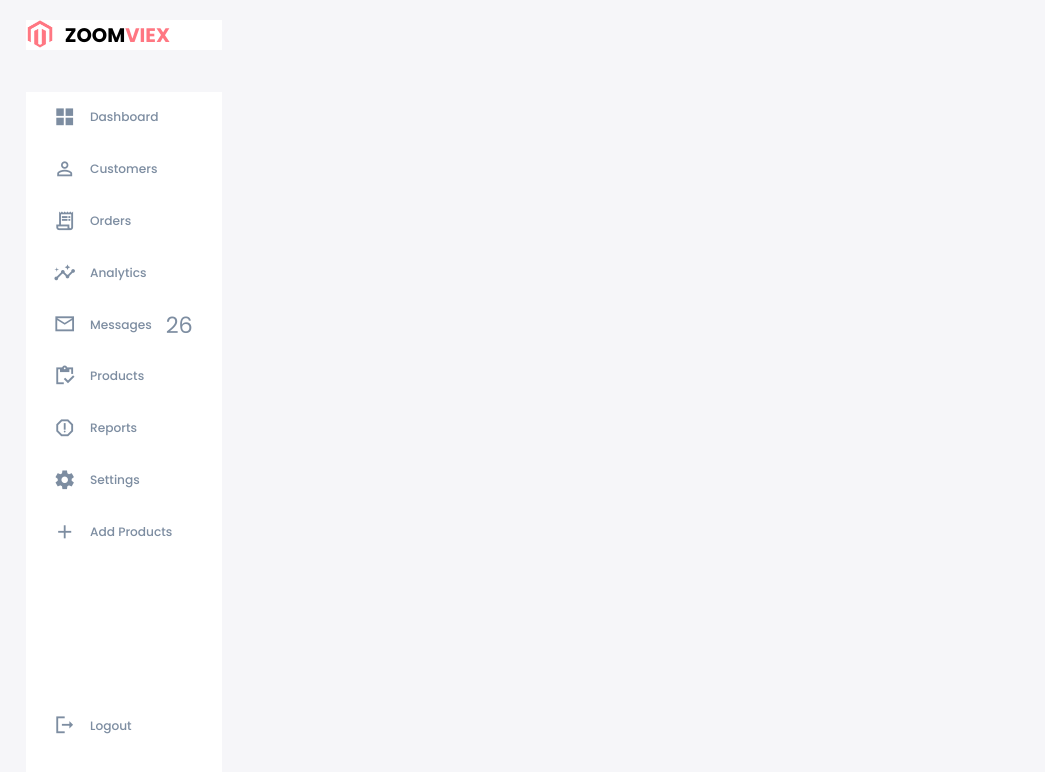
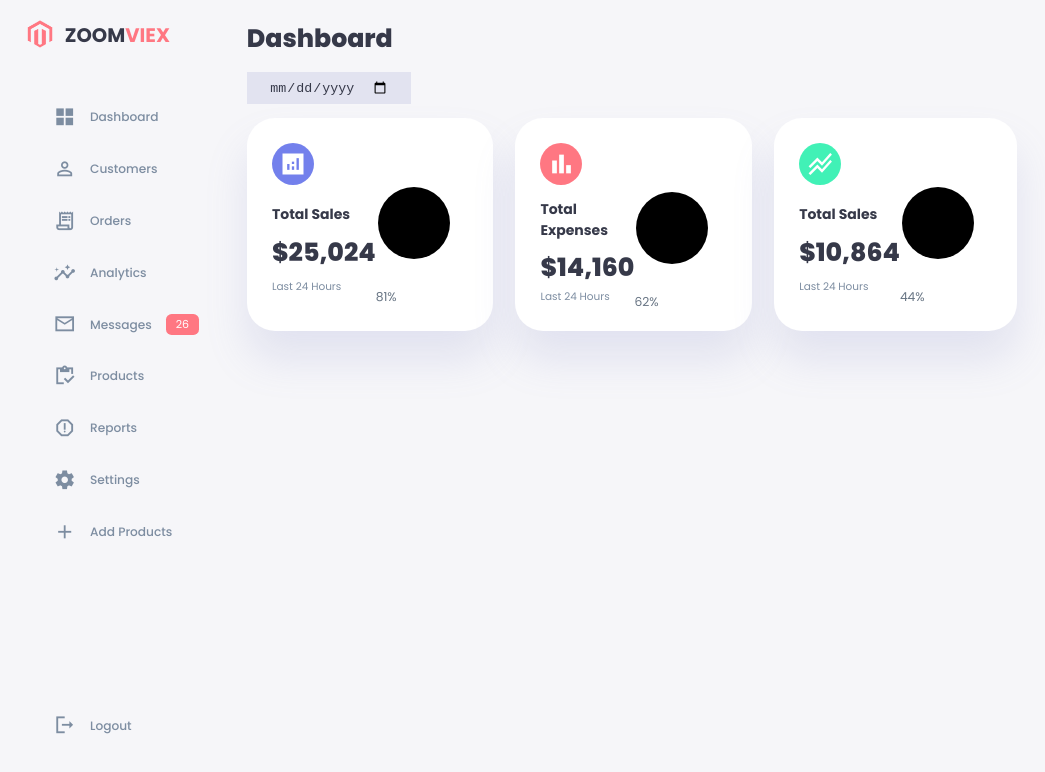
Before and after one commit to viniciusagvaz/responsive-admin-dashboard, a plain HTML site: page index.html in a window 1280 px wide. Shown: the whole page, without its empty margins (0-1045 px from the left). Drawn offline with Linux system fonts and the light colour scheme.

Commit message:
sidebar completed

```diff
--- a/index.html
+++ b/index.html
@@ -22,7 +22,9 @@
 				</div>
 
 				<div class="sidebar">
-					<a href="">
+					<a
+						href="
+          ">
 						<span class="material-icons-sharp">grid_view</span>
 						<h3>Dashboard</h3>
 					</a>
@@ -37,7 +39,7 @@
 						<h3>Orders</h3>
 					</a>
 
-					<a href="">
+					<a href="" class="">
 						<span class="material-icons-sharp">insights</span>
 						<h3>Analytics</h3>
 					</a>
@@ -74,8 +76,82 @@
 					</a>
 				</div>
 			</aside>
+			<!-------------- END ASIDE -------------->
+
+			<main>
+				<h1>Dashboard</h1>
+
+				<div class="date">
+					<input type="date" />
 				</div>
 
+				<div class="insights">
+					<div class="sales">
+						<span class="material-icons-sharp">analytics</span>
+						<div class="middle">
+							<div class="left">
+								<h3>Total Sales</h3>
+								<h1>$25,024</h1>
+							</div>
+
+							<div class="progress">
+								<svg>
+									<circle cx="38" cy="38" r="36"></circle>
+								</svg>
+								<div class="number">
+									<p>81%</p>
+								</div>
+							</div>
+						</div>
+						<small class="text-muted">Last 24 Hours</small>
+					</div>
+
+					<!-------------- END OF SALES -------------->
+
+					<div class="expenses">
+						<span class="material-icons-sharp">bar_chart</span>
+						<div class="middle">
+							<div class="left">
+								<h3>Total Expenses</h3>
+								<h1>$14,160</h1>
+							</div>
+
+							<div class="progress">
+								<svg>
+									<circle cx="38" cy="38" r="36"></circle>
+								</svg>
+								<div class="number">
+									<p>62%</p>
+								</div>
+							</div>
+						</div>
+						<small class="text-muted">Last 24 Hours</small>
+					</div>
+
+					<!-------------- END OF EXPENSES -------------->
+					<div class="income">
+						<span class="material-icons-sharp">stacked_line_chart</span>
+						<div class="middle">
+							<div class="left">
+								<h3>Total Sales</h3>
+								<h1>$10,864</h1>
+							</div>
+
+							<div class="progress">
+								<svg>
+									<circle cx="38" cy="38" r="36"></circle>
+								</svg>
+								<div class="number">
+									<p>44%</p>
+								</div>
+							</div>
+						</div>
+						<small class="text-muted">Last 24 Hours</small>
+					</div>
+					<!-------------- END OF INCOME -------------->
+				</div>
+			</main>
+		</div>
 		<script src="app.js"></script>
 	</body>
 </html>
--- a/style.css
+++ b/style.css
@@ -7,6 +7,7 @@
   --color-warning: #ffbb55;
   --color-info-dark: #7d8da1;
   --color-info-light: #dce1eb;
+  --color-white: #ffffff;
   --color-dark: #363949;
   --color-light: rgba(132, 139, 200, 0.18);
   --color-primary-variant: #111e88;
@@ -45,6 +46,7 @@ body {
   font-family: poppins, sans-serif;
   font-size: 0.88rem;
   background: var(--color-background);
+  color: var(--color-dark);
   user-select: none;
   overflow-x: hidden;
 }
@@ -131,7 +133,6 @@ aside {
 }
 
 aside .top {
-  background: white;
   display: flex;
   align-items: center;
   justify-content: space-between;
@@ -156,7 +157,6 @@ aside .close {
 /* ================= SIDEBAR =================   */
 
 aside .sidebar {
-  background: white;
   display: flex;
   flex-direction: column;
   height: 86vh;
@@ -181,6 +181,7 @@ aside .sidebar  a {
 
 aside .sidebar a span {
   font-size: 1.6rem;
+  transition: all 300ms ease;
 }
 
 aside .sidebar a:last-child {
@@ -188,3 +189,115 @@ aside .sidebar a:last-child {
   bottom: 2rem;
   width: 100%;
 }
+
+aside .sidebar a.active{
+  background: var(--color-light) ;
+  color: var(--color-primary);
+  margin-left: 0;
+}
+
+aside .sidebar a.active:before{
+  content: '';
+  width: 6px;
+  height: 100%;
+  background: var(--color-primary)
+}
+
+aside .sidebar a.active span{
+  color: var(--color-primary);
+  margin-left: calc(1rem - 3px);
+}
+
+aside .sidebar a:hover{
+  color: var(--color-primary);
+}
+
+aside .sidebar a:hover span{
+  margin-left: 1rem;
+}
+
+aside .sidebar .message-count{
+  background: var(--color-danger);
+  color: var(--color-white);
+  padding: 2px 10px;
+  font-size: 11px;
+  border-radius: var(--border-radius-1);
+}
+
+/* ================= MAIN =================   */
+
+main{
+  margin-top: 1.4rem;
+}
+
+main .date{
+  display: inline-block;
+  background: var(--color-light);
+  border: var(--border-radius-1);
+  margin-top: 1rem;
+  padding: 0.5rem 1.6rem;
+}
+
+main .date input[type='date']{
+  background: transparent;
+  color: var(--color-dark);
+}
+
+main .insights{
+  display: grid;
+  grid-template-columns: repeat(3, 1fr);
+  gap: 1.6rem;
+}
+
+main .insights > div{
+  background: var(--color-white);
+  padding: var(--card-padding);
+  border-radius: var(--card-border-radius);
+  margin-top: 1rem;
+  box-shadow: var(--box-shadow);
+  transition: all 300ms ease;
+}
+
+
+main .insights > div:hover{
+  box-shadow: none;
+}
+
+main .insights > div span{
+  background: var(--color-primary);
+  padding: 0.5rem;
+  border-radius: 50%;
+  color: var(--color-white);
+  font-size: 2rem;
+}
+
+main .insights > div.expenses span{
+  background: var(--color-danger);
+}
+
+main .insights > div.income span{
+  background: var(--color-success);
+}
+
+main .insights > div .middle{
+  display: flex;
+  align-items: center;
+  justify-content: space-between;
+}
+
+main .insights h3{
+  margin: 1rem 0 0.6rem;
+  font-size: 1rem;
+}
+
+main .insights .progress{
+  position: relative;
+  width: 92px;
+  height: 92px;
+  border-radius: 50%;
+}
+
+main .insights svg{
+  width: 7rem;
+  height: 7rem;
+}
```
Lines whose indentation alone changed are shown as unchanged.
